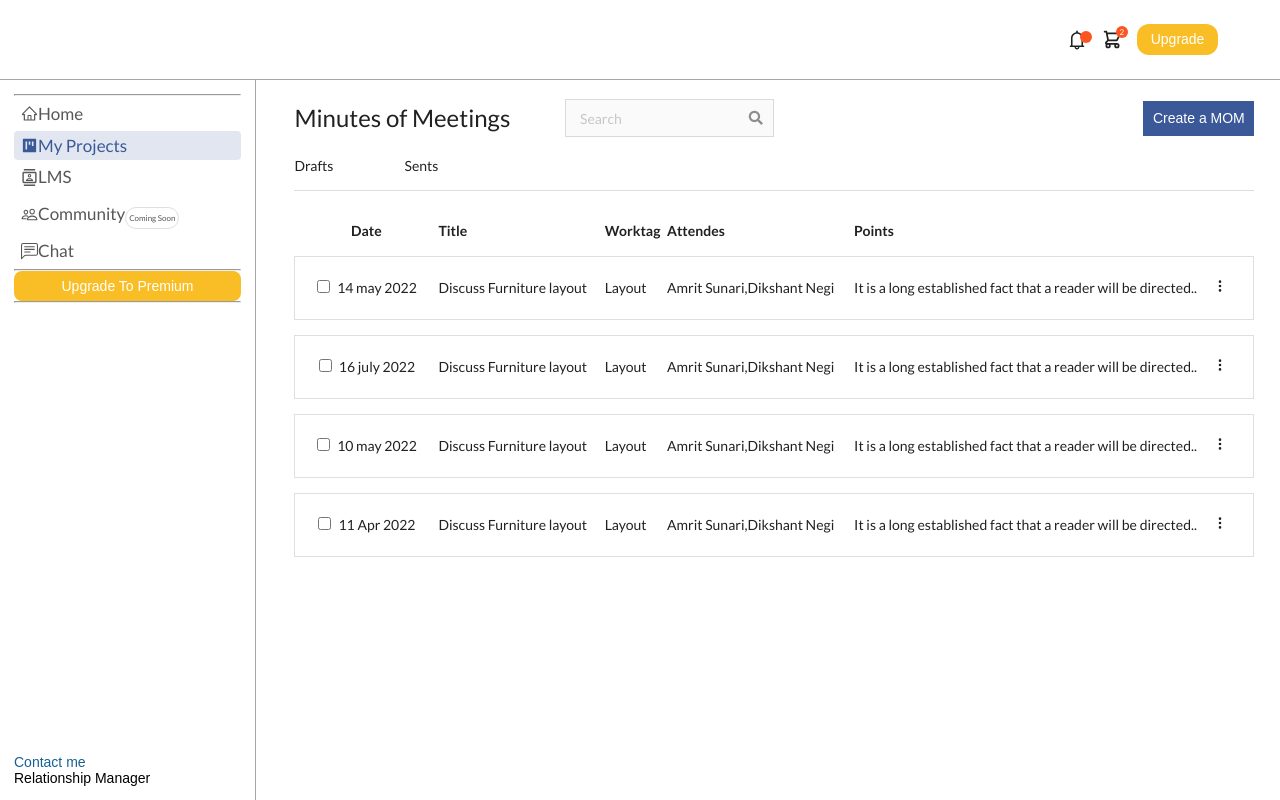
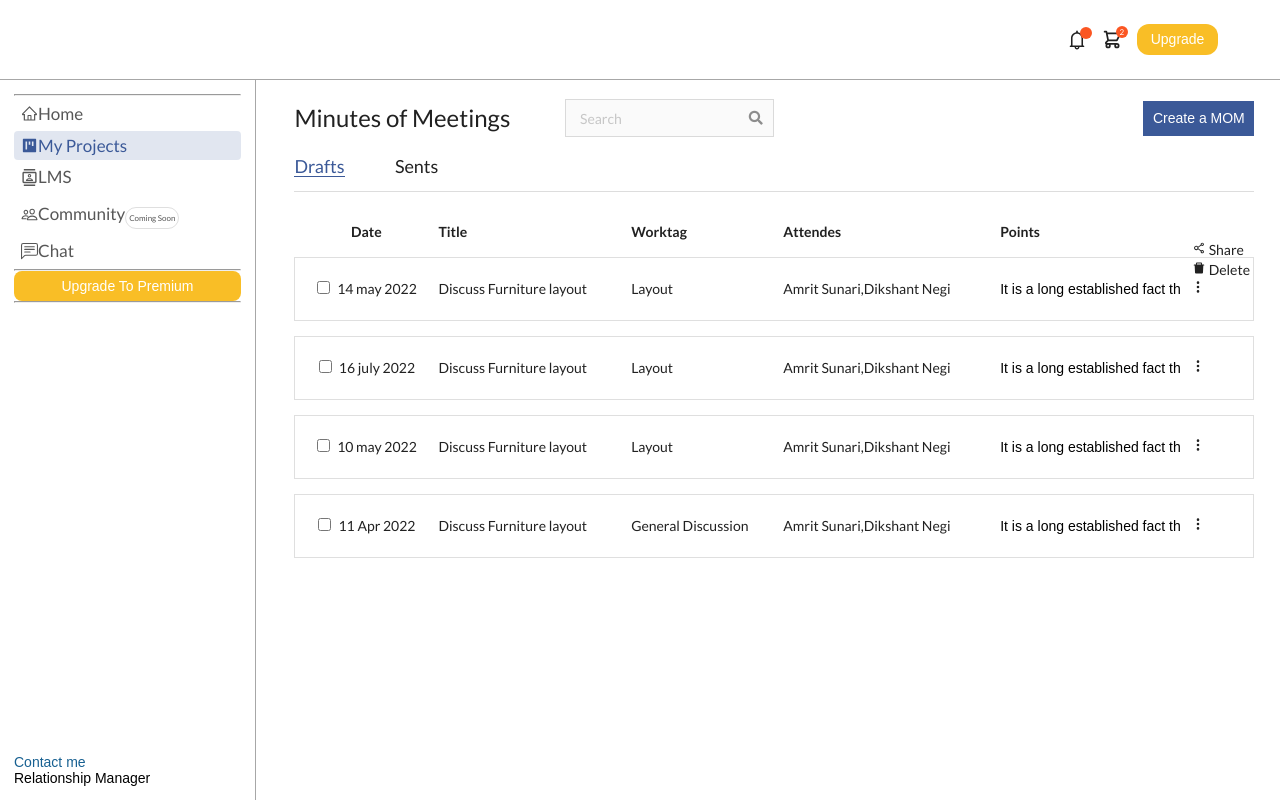
Before and after one commit to Parshuram12345/MOM-fe, a React (Create React App) app: page / in a window 1280 px wide. Built offline with nearby package versions, Linux system fonts and the light colour scheme.

Commit message:
add functionlity on drafts & Sents

```diff
--- a/src/Styles/index.css
+++ b/src/Styles/index.css
@@ -76,3 +76,9 @@
 .width-15{
     width: 15%;
 }
+.position-relative{
+    position: relative;
+}
+.position-absolute{
+    position: absolute;
+}
--- a/src/components/Herocomponent/momSection/MomSection.css
+++ b/src/components/Herocomponent/momSection/MomSection.css
@@ -19,15 +19,14 @@
 }
 
 .drafts-tab {
-    font-size: 14px;
+    font-size: 18px;
+    font-weight: 500;
+    color: #3B5998;
+    border-bottom: 1px solid #3B5998 ;
 }
 
 .sents-tab {
-    font-size: 14px;
-}
-
-tr.table-row td{
-    /* padding: 0 4px; */
+    font-size: 18px;
 }
 
 .table-row{
@@ -60,3 +59,12 @@ tr.table-row td{
     border-left:0;
     border-right:1px solid #DFDFDF;
  }
+ .points-field{
+    border: 0;
+    outline: 0;
+ }
+ .share-del-wrapper{
+    top: 30%;
+    right:30px;
+    position: absolute;
+ }
--- a/src/components/Herocomponent/momSection/MomSection.jsx
+++ b/src/components/Herocomponent/momSection/MomSection.jsx
@@ -1,13 +1,19 @@
-import React from "react";
+import React, { useState } from "react";
 import { BsThreeDotsVertical } from 'react-icons/bs';
+import { AiFillDelete, AiOutlineShareAlt } from "react-icons/ai";
 import { data } from "../../utils";
 import "./MomSection.css";
 
-
 function MomSection() {
+  const [draftsflag, setDraftsflag] = useState(false)
   const tableHeadings = data.tableHeadings;
   const Momdata = data.MomContent;
+  const handleSharedDocs = (value) => {
+    setDraftsflag(value)
+  }
+  const openShareDelete=()=>{
 
+  }
   return (
     <>
       <div className="d-flex-col width-75 margin-left-3">
@@ -25,37 +31,44 @@ function MomSection() {
           <button className="mom-btn">Create a MOM</button>
         </div>
         <div className="d-flex width-15 justify-between">
-          <div className="drafts-tab">Drafts</div>
-          <div className="sents-tab">Sents</div>
+          <div className={!draftsflag ? "drafts-tab" : "sents-tab"} onClick={() => handleSharedDocs(false)}>Drafts</div>
+          <div className={draftsflag ? "drafts-tab" : "sents-tab"} onClick={() => handleSharedDocs(true)}>Sents</div>
         </div>
         <div className="ui divider"></div>
         <table className="content-table">
           <thead>
             <tr>
               {
-                tableHeadings && tableHeadings.map((elem) => <th className={ elem==="Date"? "text-align-center":"text-align-left"}>{elem}</th>)
+                tableHeadings && tableHeadings.map((elem) => <th className={elem === "Date" ? "text-align-center" : "text-align-left"}>{elem}</th>)
               }
             </tr>
           </thead>
-          <tbody className="table-body">
+          <tbody className="table-body position-relative">
             {
-              Momdata && Momdata.map(({ id,date, title, worktag, attendes, points },index) => {
+              Momdata && Momdata.map(({ date, title, worktag, attendes, points }, index) => {
                 return <tr key={index} className="table-row height-10">
                   <td className="date-cell text-align-center width-15 border-cells"><input className="checkbox-field" type="checkbox" />{date}</td>
                   <td className="border-cells">{title}</td>
                   <td className="border-cells">{worktag}</td>
                   <td className="border-cells">{attendes}</td>
-                  <td className="points-cell border-cells">{points}
-                    <span className="threedots">
-                    <BsThreeDotsVertical/>
+                  <td className="points-cell border-cells">
+                    <input type="text" className="points-field" value={points} />
+                    <span className="threedots" onClick={() => openShareDelete(true)}>
+                      <BsThreeDotsVertical />
                     </span>
-                    </td>
+                  </td>
                 </tr>
               })
             }
           </tbody>
         </table>
       </div>
+      <div className="d-flex-col share-del-wrapper position-absolute">
+        <div> <AiOutlineShareAlt /> Share</div>
+        { !draftsflag && <div>
+          <AiFillDelete /> Delete</div>
+        }
+      </div>
     </>
   );
 }
--- a/src/components/utils/StaticData/MomContent.jsx
+++ b/src/components/utils/StaticData/MomContent.jsx
@@ -27,7 +27,7 @@ export const MomContent = [
         id:3,
       date: "11 Apr 2022",
       title: "Discuss Furniture layout",
-      worktag: "Layout",
+      worktag: "General Discussion",
       attendes: "Amrit Sunari,Dikshant Negi",
       points: "It is a long established fact that a reader will be directed.."
     }
```
